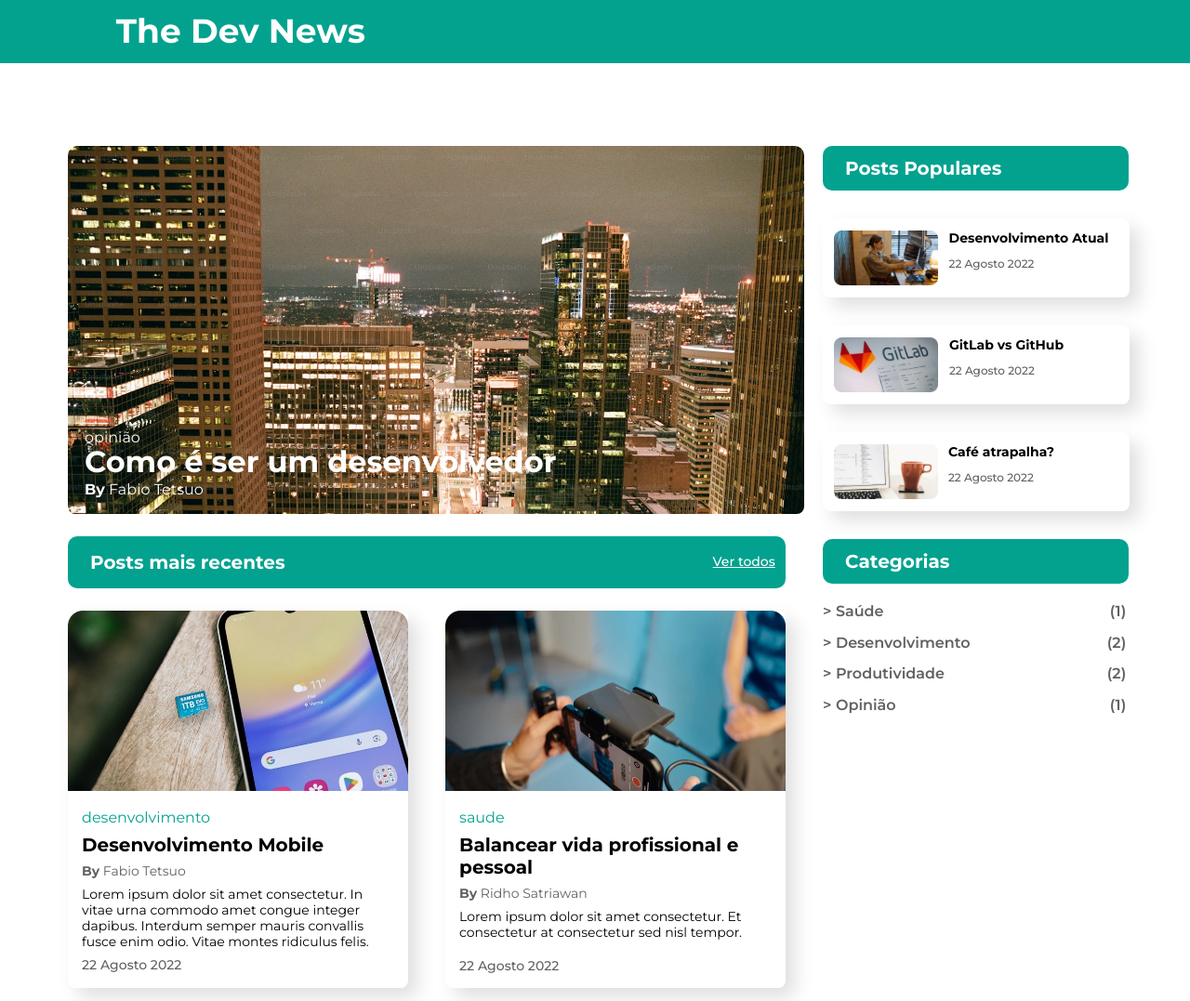
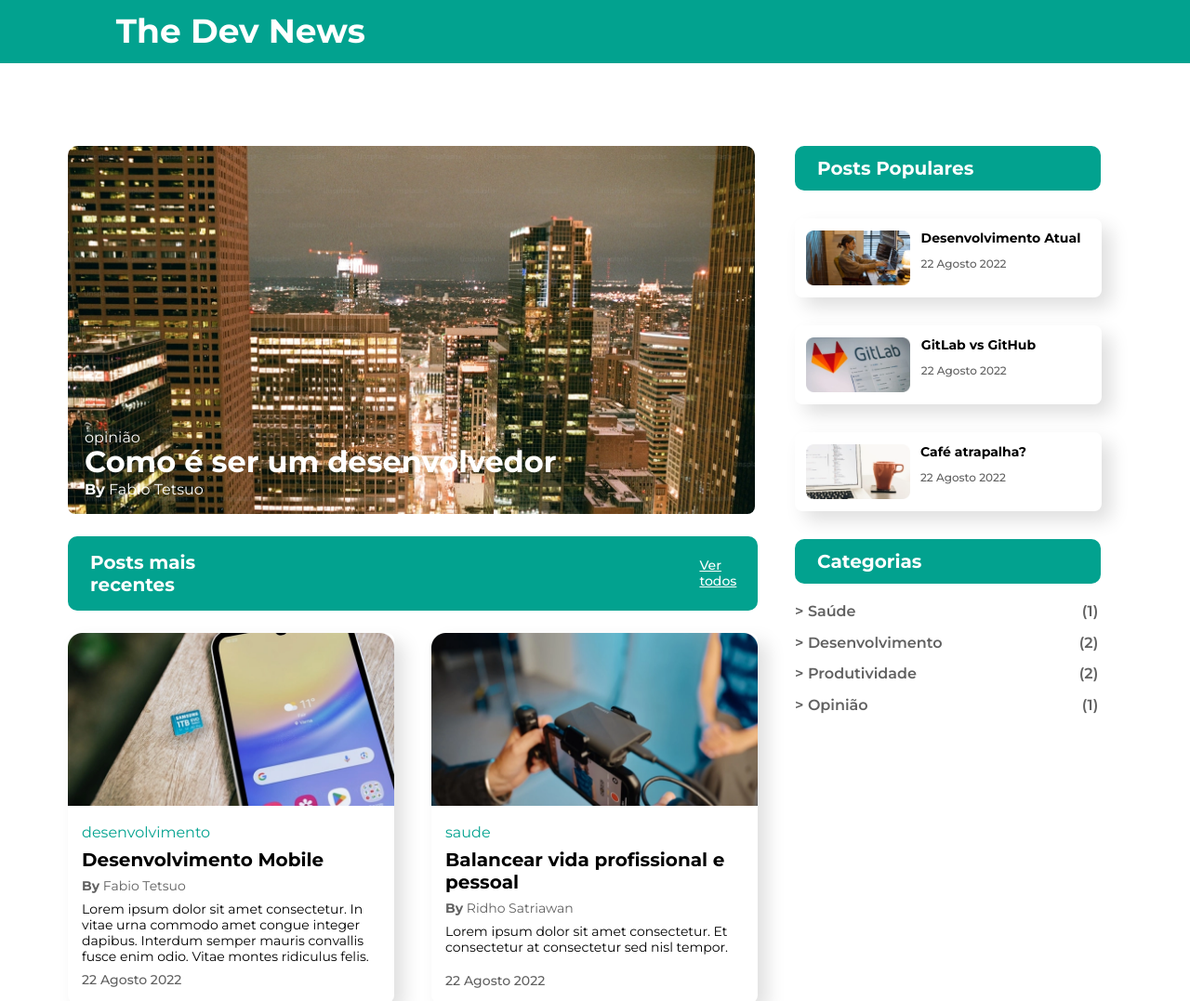
Before and after one commit to Maycon-06/RID214378-desafio2, a plain HTML site: page index.html in a window 1280 px wide. Shown: the top 1077 px of the page at 93% size. Drawn offline with Linux system fonts and the light colour scheme.

Commit message:
Update styles.css

```diff
--- a/styles.css
+++ b/styles.css
@@ -39,7 +39,7 @@ header {
 
 .highlight {
     position: relative;
-    width: 49.5rem;
+    width: 97%;
     height: 24.75rem;
 }
 
```
